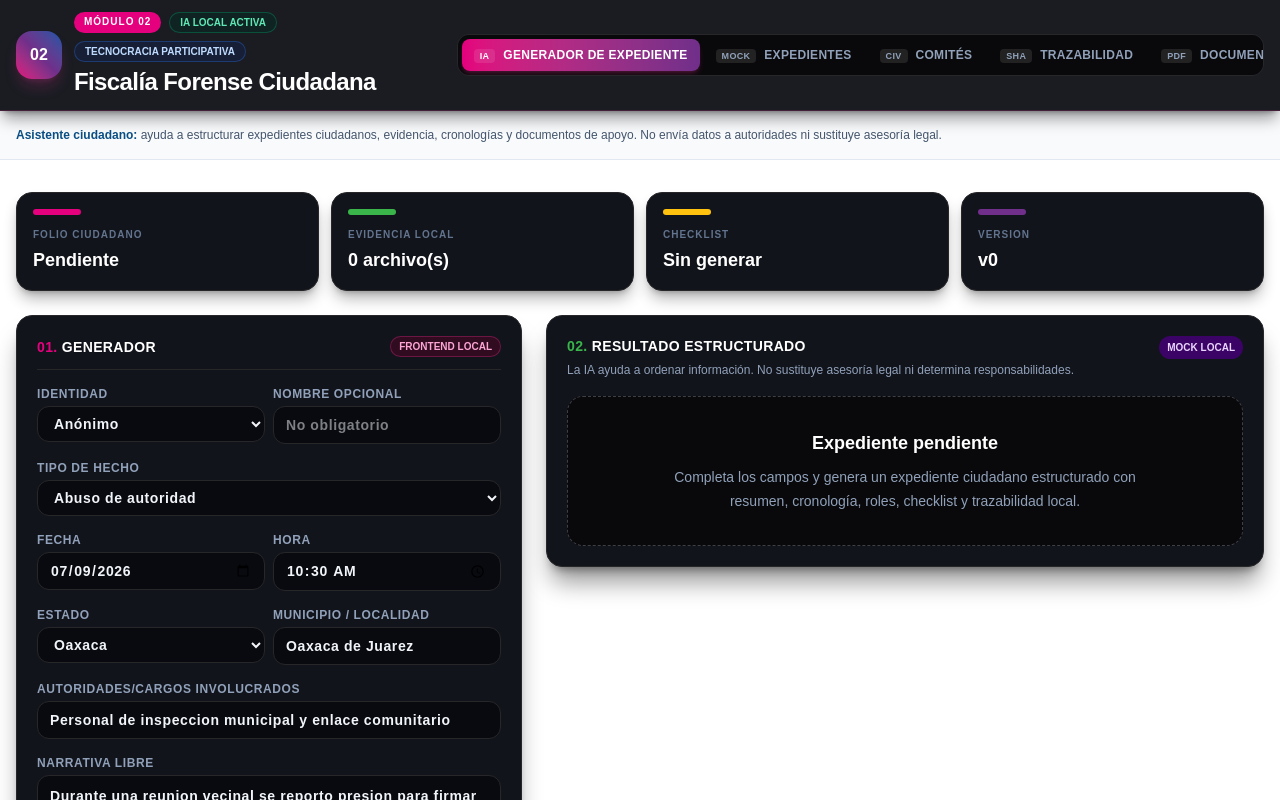
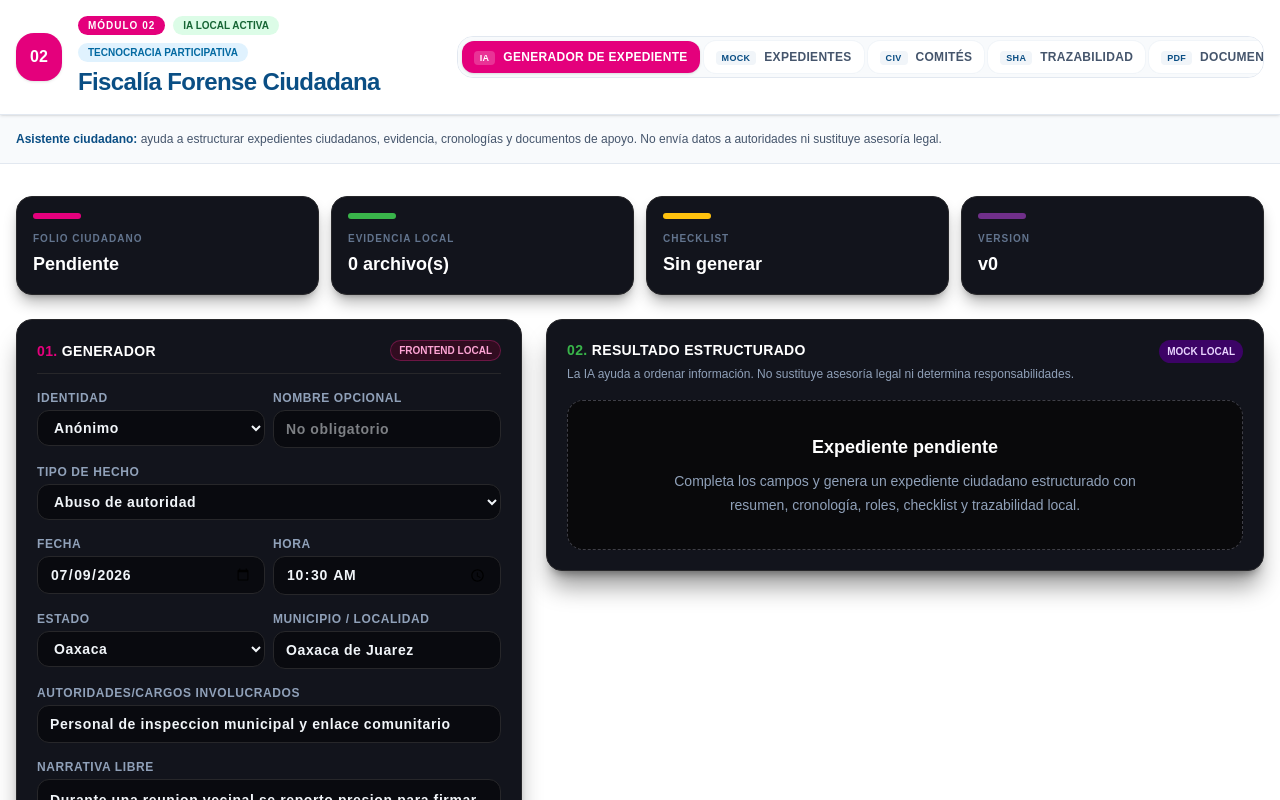
Before and after one commit to TecnocraciaParticipativaMexico/Plataforma, a Next.js app in the folder web/: page /fiscalia-ia in a window 1280 px wide. Shown: the top 800 px of the page. Built offline with nearby package versions, Linux system fonts and the light colour scheme.

Commit message:
style: refresh fiscalia module header and tabs

```diff
--- a/web/components/fiscalia-ia/ModuleHeader.tsx
+++ b/web/components/fiscalia-ia/ModuleHeader.tsx
@@ -15,35 +15,35 @@ const tabs: { id: FiscaliaTab; label: string; mark: string }[] = [
 
 export function ModuleHeader({ activeTab, onTabChange }: ModuleHeaderProps) {
   return (
-    <header className="sticky top-0 z-40 border-b border-pink-500/20 bg-[#0e1017]/95 px-4 py-3 shadow-lg shadow-black/40 backdrop-blur print:hidden">
+    <header className="sticky top-0 z-40 border-b border-slate-200 bg-white/95 px-4 py-4 shadow-sm backdrop-blur print:hidden">
       <div className="mx-auto flex max-w-7xl flex-col gap-4 md:flex-row md:items-center md:justify-between">
-        <div className="flex items-center gap-3">
-          <div className="flex h-12 w-12 items-center justify-center rounded-2xl bg-gradient-to-tr from-[#E5007D] via-[#702F8A] to-[#0054A6] font-black text-white shadow-lg shadow-pink-500/20">
+        <div className="flex items-center gap-4">
+          <div className="flex h-12 w-12 items-center justify-center rounded-[18px] bg-[#E4007C] font-black text-white shadow-sm">
             02
           </div>
           <div>
             <div className="flex flex-wrap gap-2">
-              <span className="rounded-full bg-[#E5007D] px-2.5 py-0.5 text-[10px] font-black uppercase tracking-widest text-white">Módulo 02</span>
-              <span className="rounded-full border border-emerald-500/30 bg-emerald-950/40 px-2.5 py-0.5 text-[10px] font-bold uppercase text-emerald-300">IA local activa</span>
-              <span className="rounded-full border border-blue-500/30 bg-blue-950/40 px-2.5 py-0.5 text-[10px] font-bold uppercase text-blue-200">Tecnocracia Participativa</span>
+              <span className="rounded-full bg-[#E4007C] px-2.5 py-0.5 text-[10px] font-black uppercase tracking-widest text-white">Módulo 02</span>
+              <span className="rounded-full bg-[#DCFCE7] px-2.5 py-0.5 text-[10px] font-bold uppercase text-[#166534]">IA local activa</span>
+              <span className="rounded-full bg-[#E0F2FE] px-2.5 py-0.5 text-[10px] font-bold uppercase text-[#0369A1]">Tecnocracia Participativa</span>
             </div>
-            <h1 className="mt-1 text-xl font-black tracking-tight text-white md:text-2xl">Fiscalía Forense Ciudadana</h1>
+            <h1 className="mt-1 text-xl font-black tracking-tight text-[#0A4E84] md:text-2xl">Fiscalía Forense Ciudadana</h1>
           </div>
         </div>
 
-        <nav className="flex max-w-full gap-1 overflow-x-auto rounded-xl border border-zinc-800 bg-zinc-950 p-1">
+        <nav className="flex max-w-full gap-1 overflow-x-auto rounded-2xl border border-slate-200 bg-[#F8FAFC] p-1">
           {tabs.map((tab) => (
             <button
               key={tab.id}
               type="button"
               onClick={() => onTabChange(tab.id)}
-              className={`whitespace-nowrap rounded-lg px-3 py-2 text-left text-xs font-black uppercase tracking-wide transition ${
+              className={`whitespace-nowrap rounded-xl px-3 py-2 text-left text-xs font-black uppercase tracking-wide transition ${
                 activeTab === tab.id
-                  ? "bg-gradient-to-r from-[#E5007D] to-[#702F8A] text-white shadow-md shadow-pink-500/20"
-                  : "text-slate-400 hover:bg-zinc-900 hover:text-white"
+                  ? "bg-[#E4007C] text-white shadow-sm"
+                  : "bg-white text-slate-600 ring-1 ring-slate-100 hover:text-[#0A4E84]"
               }`}
             >
-              <span className="mr-2 rounded bg-white/10 px-1.5 py-0.5 text-[9px]">{tab.mark}</span>
+              <span className={`mr-2 rounded px-1.5 py-0.5 text-[9px] ${activeTab === tab.id ? "bg-white/20" : "bg-[#F1F5F9] text-[#0A4E84]"}`}>{tab.mark}</span>
               {tab.label}
             </button>
           ))}
```
